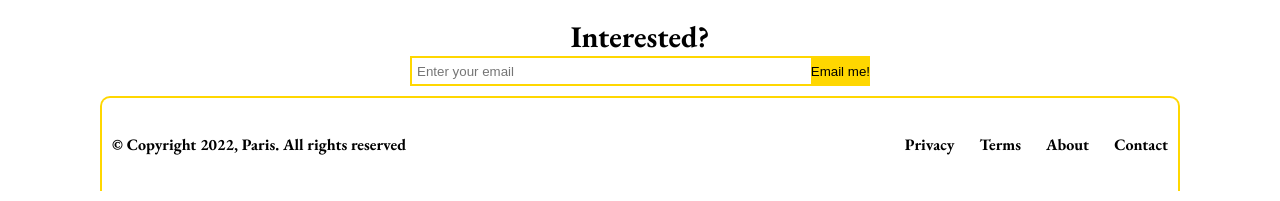
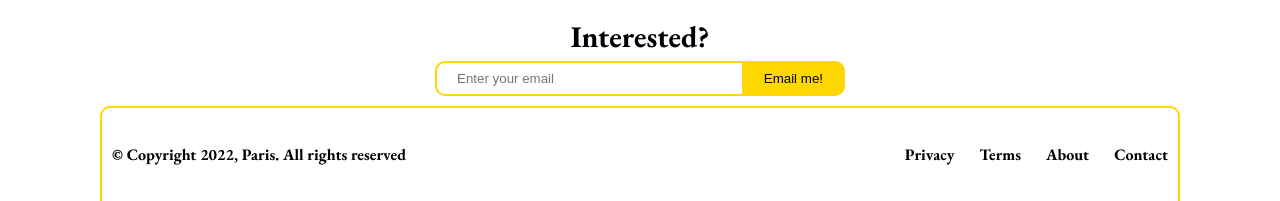
Before and after one commit to pianistoff/FCC-Product-Landing-Page, a plain HTML site: page index.html in a window 1280 px wide. Shown: the part 1152-1353 px from the top of the page. Drawn offline with nearby package versions, Linux system fonts and the light colour scheme.

Commit message:
[Desktop] Stylize contact section

```diff
--- a/style.scss
+++ b/style.scss
@@ -333,6 +333,9 @@ body {
     .contact form .email {
         width: 100%;
         border-right: none;
+        border-radius: 10px 0 0 10px;
+        height: 35px;
+        padding: 0 20px;
     }
     .header,
     .footer {
@@ -343,6 +346,16 @@ body {
         margin: 0 300px;
     }
     .contact {
-        margin: 0 400px;
+        margin: 0 425px;
+    }
+    .contact form .btn {
+        border: 2px solid gold;
+        border-radius: 0 10px 10px 0;
+        height: 35px;
+        padding: 0 20px;
+        cursor: pointer;
+    }
+    .contact h2 {
+        margin-bottom: 5px;
     }
 }
```
Also changed, not shown: style.css.
